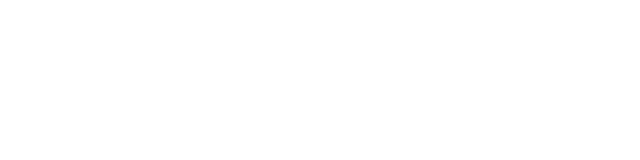
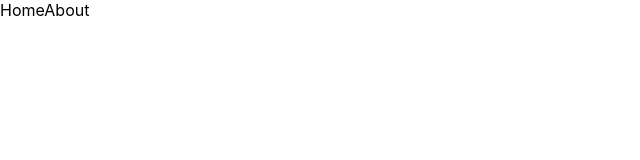
Before and after one commit to Ibrahim-Hashem/EngineeringBlog, a Next.js app in the folder engineering_blog_app/: page / in a window 1280 px wide. Shown: the top 160 px of the page, without its empty margins (0-640 px from the left). Built offline with nearby package versions, Linux system fonts and the light colour scheme.

Commit message:
Sets up nav component

```diff
--- a/engineering_blog_app/components/Navbar.tsx
+++ b/engineering_blog_app/components/Navbar.tsx
@@ -1,11 +1,17 @@
 import Link from 'next/link'
-import navStyles from '../styles/Navbar.module.css';
+import styles from '../styles/Navbar.module.css';
 
 
 const Navbar = () => {
     return (
-        <>
-        </>
+      <nav className={styles.nav}>
+        <ul>
+          <li>
+            <Link href='/'>Home</Link>
+            <Link href='/about'>About</Link>
+          </li>
+        </ul>
+      </nav>
     )
 }
 
```
